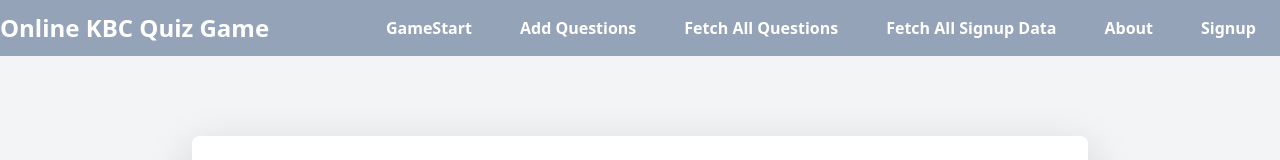
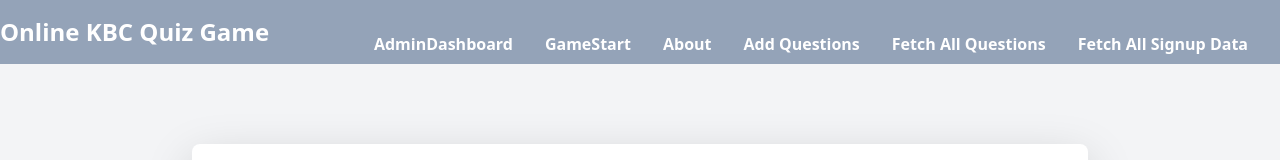
Before and after one commit to kareena0211/KBC-Group-3-Project, a React (Vite) app in the folder Frontend/: page /About in a window 1280 px wide. Shown: the top 160 px of the page. Built offline with nearby package versions, Linux system fonts and the light colour scheme; sample sign-in values are in the browser's storage.

Commit message:
working...

```diff
--- a/Frontend/src/App.jsx
+++ b/Frontend/src/App.jsx
@@ -1,40 +1,72 @@
 import { useState, useEffect } from "react";
-import { BrowserRouter as Router, Route, Routes, Navigate } from "react-router-dom";
-import "./index.css";
+import { BrowserRouter as Router, Routes, Route, Navigate } from "react-router-dom";
 import Login from "./Pages/Login";
 import Signup from "./Pages/Signup";
 import NavBar from "./Pages/NavBar";
 import GameStart from "./Pages/GameStart";
 import About from "./Pages/About";
 import AddQuestionForm from "./Pages/AddQuestionForm";
-import FetchAllQuestions from "./Pages/FetchAllQuestions"
-import FindSignupData from "./Pages/FindSignupData"
+import FetchAllQuestions from "./Pages/FetchAllQuestions";
+import FindSignupData from "./Pages/FindSignupData";
+import PrivateRoute from "./components/PrivateRoute";
+import AdminDashboard from "./components/AdminDashboard";
+import UserDashboard from "./components/UserDashboard";
 
 function App() {
   const [firstVisit, setFirstVisit] = useState(true);
+  const [userRole, setUserRole] = useState("");
 
   useEffect(() => {
-    // Check local storage or cookies to determine if user has visited before
     const visitedBefore = localStorage.getItem("visitedBefore");
     if (visitedBefore) {
       setFirstVisit(false);
     } else {
       localStorage.setItem("visitedBefore", "true");
     }
+
+    const userData = JSON.parse(localStorage.getItem("userData"));
+    if (userData) {
+      setUserRole(userData.role);
+    }
   }, []);
 
   return (
     <Router>
-      <NavBar />
+      <NavBar userRole={userRole} setUserRole={setUserRole} />
       <Routes>
-        <Route path="/GameStart" element={<GameStart />} />
-        <Route path="/about" element={<About />} />
-        <Route path="/addquestion" element={<AddQuestionForm />} />
-        <Route path="/FetchAllQuestions" element={<FetchAllQuestions />} />
-        <Route path="/FindSignupData" element={<FindSignupData />} />
-        <Route path="/Login" element={<Login />} />
-        <Route path="/Signup" element={<Signup />} />
-        <Route path="/" element={firstVisit ? <Navigate to="/Signup" /> : <GameStart />} />
+        {firstVisit ? (
+          <>
+            <Route path="/Signup" element={<Signup />} />
+            <Route path="/Login" element={<Login setUserRole={setUserRole} />} />
+            <Route path="/" element={<Navigate to="/Signup" />} />
+          </>
+        ) : (
+          <>
+            <Route path="/Signup" element={<Signup />} />
+            <Route path="/Login" element={<Login setUserRole={setUserRole} />} />
+
+            {userRole === "user" ? (
+              <>
+                <Route path="/GameStart" element={<PrivateRoute element={<GameStart />} />} />
+                <Route path="/About" element={<PrivateRoute element={<About />} />} />
+                <Route path="/UserDashboard" element={<PrivateRoute element={<UserDashboard />} />} />
+                {/* <Route path="/" element={<Navigate to="/UserDashboard" />} /> */}
+              </>
+            ) : userRole === "admin" ? (
+              <>
+                <Route path="/GameStart" element={<PrivateRoute element={<GameStart />} />} />
+                <Route path="/AddQuestion" element={<PrivateRoute element={<AddQuestionForm />} />} />
+                <Route path="/FetchAllQuestions" element={<PrivateRoute element={<FetchAllQuestions />} />} />
+                <Route path="/FindSignupData" element={<PrivateRoute element={<FindSignupData />} />} />
+                <Route path="/About" element={<PrivateRoute element={<About />} />} />
+                <Route path="/AdminDashboard" element={<PrivateRoute element={<AdminDashboard />} />} />
+                {/* <Route path="/" element={<Navigate to="/AdminDashboard" />} /> */}
+              </>
+            ) : (
+              <Route path="/" element={<Navigate to="/Login" />} />
+            )}
+          </>
+        )}
       </Routes>
     </Router>
   );
--- a/Frontend/src/Pages/NavBar.jsx
+++ b/Frontend/src/Pages/NavBar.jsx
@@ -1,9 +1,11 @@
-import { useEffect, useState } from "react";
-import { Link } from "react-router-dom";
+import React, { useEffect, useState } from "react";
+import { Link, useNavigate, useLocation } from "react-router-dom";
 
-const NavBar = () => {
+const NavBar = ({ userRole, setUserRole }) => {
   const [isMenuOpen, setMenuOpen] = useState(false);
   const [isSticky, setSticky] = useState(false);
+  const navigate = useNavigate();
+  const location = useLocation();
 
   const toggleMenu = () => {
     setMenuOpen(!isMenuOpen);
@@ -11,7 +13,6 @@ const NavBar = () => {
 
   useEffect(() => {
     const handleScroll = () => {
-      // Set isSticky based on scroll position
       if (window.scrollY > 0) {
         setSticky(true);
       } else {
@@ -24,75 +25,85 @@ const NavBar = () => {
     return () => {
       window.removeEventListener("scroll", handleScroll);
     };
-  }, []); // Empty dependency array ensures useEffect runs only once
+  }, []);
 
   const closeMenu = () => {
     setMenuOpen(false);
   };
 
+  const handleLogout = () => {
+    localStorage.removeItem("userData");
+    localStorage.removeItem("token");
+    setUserRole("");
+    navigate("/Signup");
+  };
+
+  const isDashboardPage = location.pathname === "/UserDashboard" || location.pathname === "/AdminDashboard";
+
   return (
     <header className={`w-full ${isSticky ? "sticky top-0 bg-slate-400 shadow-md z-10" : "bg-slate-400"}`}>
       <nav className="container mx-auto px-0 py-2">
         <div className="flex items-center justify-between">
-          <Link to="/GameStart" className="text-white text-2xl font-bold cursor-pointer">
+          <Link to={userRole === "admin" ? "/AdminDashboard" : "/UserDashboard"} className="text-white text-2xl font-bold cursor-pointer">
             Online KBC Quiz Game
           </Link>
 
-          {/* Hamburger Icon for mobile */}
           <div className="block lg:hidden">
-            <button
-              onClick={toggleMenu}
-              className="text-white focus:outline-none"
-              aria-label="Toggle Menu"
-            >
-              <svg
-                className="w-6 h-6"
-                fill="none"
-                stroke="currentColor"
-                viewBox="0 0 24 24"
-                xmlns="http://www.w3.org/2000/svg"
-              >
+            <button onClick={toggleMenu} className="text-white focus:outline-none" aria-label="Toggle Menu">
+              <svg className="w-6 h-6" fill="none" stroke="currentColor" viewBox="0 0 24 24" xmlns="http://www.w3.org/2000/svg">
                 {isMenuOpen ? (
-                  <path
-                    strokeLinecap="round"
-                    strokeLinejoin="round"
-                    strokeWidth="2"
-                    d="M6 18L18 6M6 6l12 12"
-                  />
+                  <path strokeLinecap="round" strokeLinejoin="round" strokeWidth="2" d="M6 18L18 6M6 6l12 12" />
                 ) : (
-                  <path
-                    strokeLinecap="round"
-                    strokeLinejoin="round"
-                    strokeWidth="2"
-                    d="M4 6h16M4 12h16M4 18h16"
-                  />
+                  <path strokeLinecap="round" strokeLinejoin="round" strokeWidth="2" d="M4 6h16M4 12h16M4 18h16" />
                 )}
               </svg>
             </button>
           </div>
 
-          {/* Navigation Links for larger screens */}
           <div className="hidden lg:flex items-center font-bold">
-            <NavLink to="/GameStart" onClick={closeMenu} active={isMenuOpen}>GameStart</NavLink>
-            <NavLink to="/addquestion" onClick={closeMenu} active={isMenuOpen}>Add Questions</NavLink>
-            <NavLink to="/FetchAllQuestions" onClick={closeMenu} active={isMenuOpen}>Fetch All Questions</NavLink>
-            <NavLink to="/FindSignupData" onClick={closeMenu} active={isMenuOpen}>Fetch All Signup Data</NavLink>
-            <NavLink to="/About" onClick={closeMenu} active={isMenuOpen}>About</NavLink>
-            {/* <NavLink to="/Login" onClick={closeMenu} active={isMenuOpen}>Login</NavLink> */}
-            <NavLink to="/Signup" onClick={closeMenu} active={isMenuOpen}>Signup</NavLink>
+            {userRole === "user" && (
+              <>
+                <NavLink to="/UserDashboard" onClick={closeMenu}>UserDashboard</NavLink>
+                <NavLink to="/GameStart" onClick={closeMenu}>GameStart</NavLink>
+                <NavLink to="/About" onClick={closeMenu}>About</NavLink>
+                {isDashboardPage && <button onClick={handleLogout} className="block mt-4 lg:inline-block lg:mt-0 text-white mr-8">Logout</button>}
+              </>
+            )}
+            {userRole === "admin" && (
+              <>
+                <NavLink to="/AdminDashboard" onClick={closeMenu}>AdminDashboard</NavLink>
+                <NavLink to="/GameStart" onClick={closeMenu}>GameStart</NavLink>
+                <NavLink to="/About" onClick={closeMenu}>About</NavLink>
+                <NavLink to="/AddQuestion" onClick={closeMenu}>Add Questions</NavLink>
+                <NavLink to="/FetchAllQuestions" onClick={closeMenu}>Fetch All Questions</NavLink>
+                <NavLink to="/FindSignupData" onClick={closeMenu}>Fetch All Signup Data</NavLink>
+                {isDashboardPage && <button onClick={handleLogout} className="block mt-4 lg:inline-block lg:mt-0 text-white mr-8">Logout</button>}
+              </>
+            )}
+            {/* {isDashboardPage && <button onClick={handleLogout} className="block mt-4 lg:inline-block lg:mt-0 text-white mr-8">Logout</button>} */}
           </div>
         </div>
 
-        {/* Navigation Links for mobile */}
         {isMenuOpen && (
-          <div className="lg:hidden mt-4 bg-slate-400 text-white">
-            <NavLink to="/GameStart" onClick={closeMenu} active={isMenuOpen}>GameStart</NavLink>
-            <NavLink to="/addquestion" onClick={closeMenu} active={isMenuOpen}>Add Questions</NavLink>
-            <NavLink to="/FetchAllQuestions" onClick={closeMenu} active={isMenuOpen}>Fetch All Questions</NavLink>
-            <NavLink to="/FindSignupData" onClick={closeMenu} active={isMenuOpen}>Fetch All Signup Data</NavLink>
-            <NavLink to="/About" onClick={closeMenu} active={isMenuOpen}>About</NavLink>
-            {/* <NavLink to="/Login" onClick={closeMenu} active={isMenuOpen}>Login</NavLink> */}
-            <NavLink to="/Signup" onClick={closeMenu} active={isMenuOpen}>Signup</NavLink>
+          <div className="lg:hidden mt-2">
+            {userRole === "user" && (
+              <>
+                <NavLink to="/UserDashboard" onClick={closeMenu}>UserDashboard</NavLink>
+                <NavLink to="/GameStart" onClick={closeMenu}>GameStart</NavLink>
+                <NavLink to="/About" onClick={closeMenu}>About</NavLink>
+              </>
+            )}
+            {userRole === "admin" && (
+              <>
+                <NavLink to="/AdminDashboard" onClick={closeMenu}>AdminDashboard</NavLink>
+                <NavLink to="/GameStart" onClick={closeMenu}>GameStart</NavLink>
+                <NavLink to="/About" onClick={closeMenu}>About</NavLink>
+                <NavLink to="/AddQuestion" onClick={closeMenu}>Add Questions</NavLink>
+                <NavLink to="/FetchAllQuestions" onClick={closeMenu}>Fetch All Questions</NavLink>
+                <NavLink to="/FindSignupData" onClick={closeMenu}>Fetch All Signup Data</NavLink>
+              </>
+            )}
+            {/* {isDashboardPage && <button onClick={handleLogout} className="block mt-4 lg:inline-block lg:mt-0 text-white mr-8">Logout</button>} */}
           </div>
         )}
       </nav>
@@ -100,19 +111,10 @@ const NavBar = () => {
   );
 };
 
-// Custom NavLink component
-const NavLink = ({ to, onClick, active, children }) => {
-  return (
-    <Link
-      to={to}
-      onClick={onClick}
-      className={`block py-2 px-4 text-white rounded-md ${
-        active ? "bg-gray-700" : "hover:bg-gray-700"
-      }`}
-    >
-      {children}
-    </Link>
-  );
-};
+const NavLink = ({ to, children, onClick }) => (
+  <Link to={to} onClick={onClick} className="block mt-4 lg:inline-block lg:mt-0 text-white mr-8">
+    {children}
+  </Link>
+);
 
 export default NavBar;
--- /dev/null
+++ b/Frontend/src/components/AdminDashboard.jsx
@@ -0,0 +1,20 @@
+import React from "react";
+import { Link } from "react-router-dom";
+
+const AdminDashboard = () => {
+  return (
+    <div>
+      <h1>Admin Dashboard</h1>
+      <nav>
+        <ul>
+          {/* <li><Link to="/AddQuestion">Add Questions</Link></li>
+          <li><Link to="/FetchAllQuestions">Fetch All Questions</Link></li>
+          <li><Link to="/FindSignupData">Fetch All Signup Data</Link></li>
+          <li><Link to="/About">About</Link></li> */}
+        </ul>
+      </nav>
+    </div>
+  );
+};
+
+export default AdminDashboard;
--- /dev/null
+++ b/Frontend/src/components/PrivateRoute.jsx
@@ -0,0 +1,14 @@
+import React from "react";
+import { Navigate } from "react-router-dom";
+
+const PrivateRoute = ({ element, admin }) => {
+  const isAuthenticated = localStorage.getItem("token");
+  const userData = JSON.parse(localStorage.getItem("userData"));
+  const userRole = userData ? userData.role : null;
+
+  const isAuthorized = isAuthenticated && (!admin || userRole === "admin");
+
+  return isAuthorized ? element : <Navigate to="/Login" replace />;
+};
+
+export default PrivateRoute;
--- /dev/null
+++ b/Frontend/src/components/UserDashboard.jsx
@@ -0,0 +1,18 @@
+import React from "react";
+import { Link } from "react-router-dom";
+
+const UserDashboard = () => {
+  return (
+    <div>
+      <h1>User Dashboard</h1>
+      <nav>
+        <ul>
+          {/* <li><Link to="/GameStart">GameStart</Link></li>
+          <li><Link to="/About">About</Link></li> */}
+        </ul>
+      </nav>
+    </div>
+  );
+};
+
+export default UserDashboard;
```
Also changed, not shown: Frontend/src/Pages/Login.jsx (+16 -2 lines).
